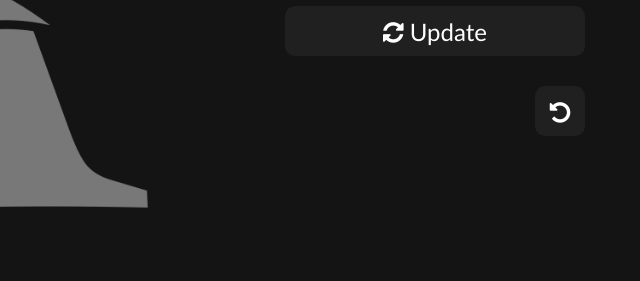
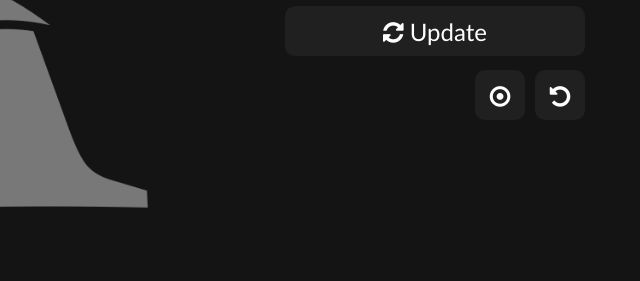
Before and after one commit to MatthewZenn/Article-Generator, an Electron app: page mainWindow.html in a window 1600 px wide. Shown: the part 474-755 px from the top of the page, 940-1580 px from the left. Drawn offline with Linux system fonts and the light colour scheme.

Commit message:
Added grayscale button

```diff
--- a/logic.js
+++ b/logic.js
@@ -7,6 +7,7 @@ const fakeButton2 = document.getElementById("custom");
 const backgroundImage = document.getElementById("background");
 let outlets = ["news.png", "news2.png", "news3.png"]
 let styles = ["cnn", "onion", "fox"]
+var count = 0;
 
 Index = 1;
 
@@ -88,3 +89,14 @@ function changeSource()  {
      backgroundImage.setAttribute('src', outlets[Index]);
      document.documentElement.setAttribute('data-theme', styles[Index])
 }
+
+function invert() {
+    if (count == 0) {
+        image.style.filter = "grayscale(100%)";
+        count = 1;
+    }
+    else {
+        image.style.filter = "none";
+        count = 0;
+    }
+}
--- a/main.css
+++ b/main.css
@@ -209,10 +209,29 @@ body, html {
     border: 1px solid grey;
 }
 
+.invert {
+    position: absolute;
+    right: 135px;
+    top: 68%;
+    border: none;
+    outline: none;
+    border-radius: 10px;
+    background: rgb(32, 32, 32);
+    width: 50px;
+    height: 50px;
+    font-family: 'Trebuchet MS';
+    font-size: 18pt;
+    color: white;
+}
+
+.invert:hover {
+    color: grey;
+}
+
 .reload {
     position: absolute;
     right: 75px;
-    top: 70%;
+    top: 68%;
     border: none;
     outline: none;
     border-radius: 10px;
--- a/mainWindow.html
+++ b/mainWindow.html
@@ -15,6 +15,7 @@
         <button id="custom" class="custom"><i class="fa fa-newspaper-o"></i></button>
         <button class="btn" onclick="printresult()"><i class="fa fa-download"></i> Download</button>
         <button onclick="textinput()" class="btn2"><i class="fa fa-refresh"></i> Update</button>
+        <button class="invert" onclick="invert()"><i class="fa fa-dot-circle-o"></i></button>
         <button class="reload" onclick="window.location.reload(false)"><i class="fa fa-undo"></i></button>
         <div id="result" class="window">
             <div class="container">
```
